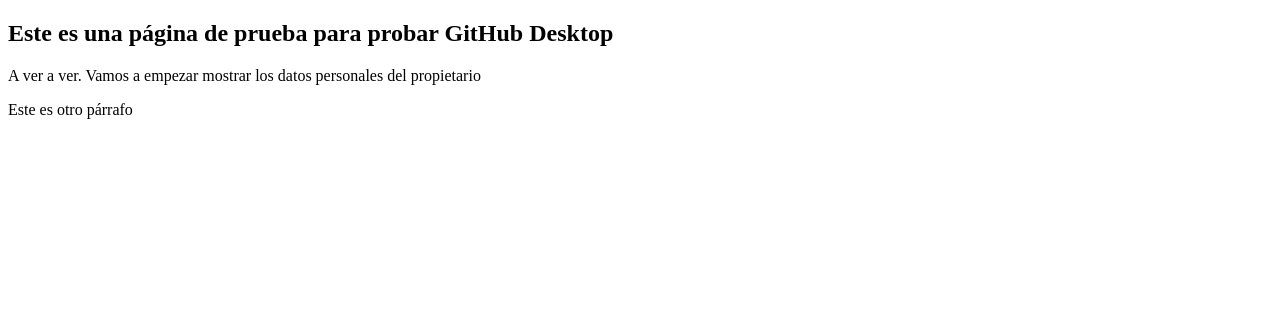
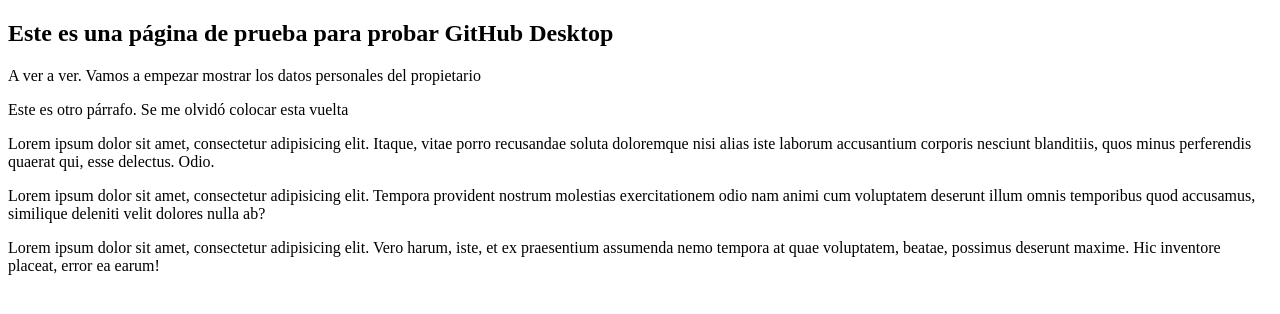
Before and after one commit to IngRafaelMartinez1149/Probando-Git-Hub, a plain HTML site: page index.html in a window 1280 px wide. Drawn offline with Linux system fonts and the light colour scheme.

Commit message:
Agregar mas párrafos

```diff
--- a/index.html
+++ b/index.html
@@ -7,6 +7,12 @@
 <body>
 	<h2>Este es una página de prueba para probar GitHub Desktop</h2>
 	<p>A ver a ver. Vamos a empezar mostrar los datos personales del propietario</p>
-	<p>Este es otro párrafo</p>
+	<p>Este es otro párrafo. Se me olvidó colocar esta vuelta</p>
+
+	<p>Lorem ipsum dolor sit amet, consectetur adipisicing elit. Itaque, vitae porro recusandae soluta doloremque nisi alias iste laborum accusantium corporis nesciunt blanditiis, quos minus perferendis quaerat qui, esse delectus. Odio.</p>
+
+	<p>Lorem ipsum dolor sit amet, consectetur adipisicing elit. Tempora provident nostrum molestias exercitationem odio nam animi cum voluptatem deserunt illum omnis temporibus quod accusamus, similique deleniti velit dolores nulla ab?</p>
+
+	<p>Lorem ipsum dolor sit amet, consectetur adipisicing elit. Vero harum, iste, et ex praesentium assumenda nemo tempora at quae voluptatem, beatae, possimus deserunt maxime. Hic inventore placeat, error ea earum!</p>
 </body>
 </html>
```
